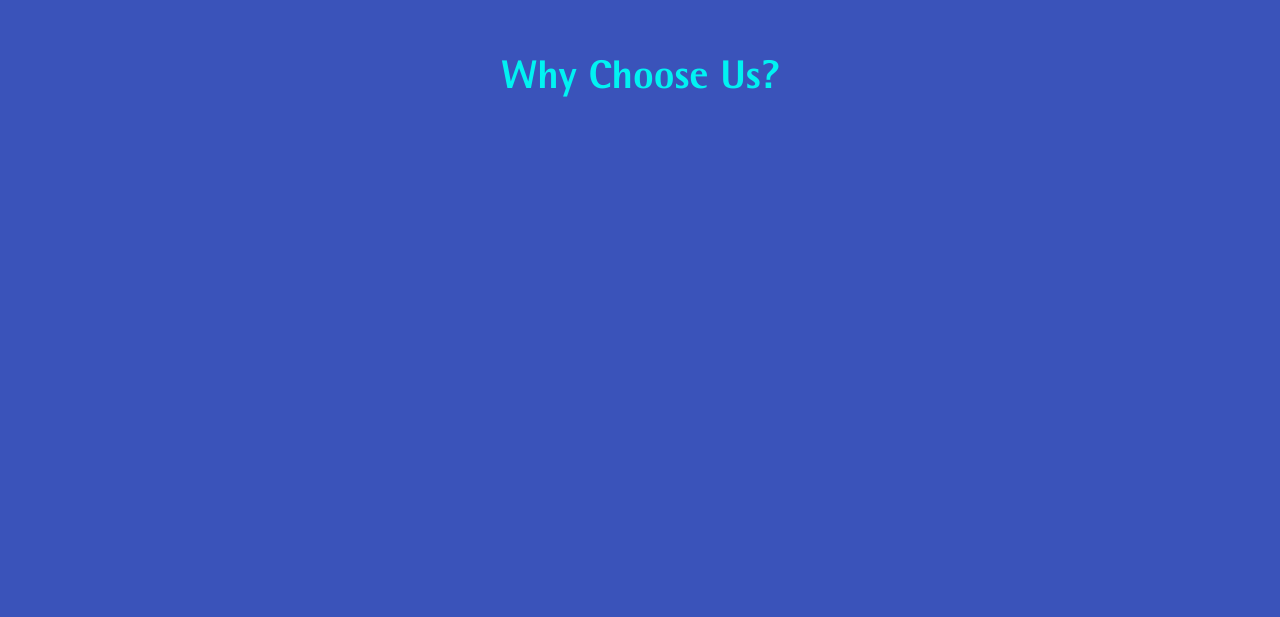
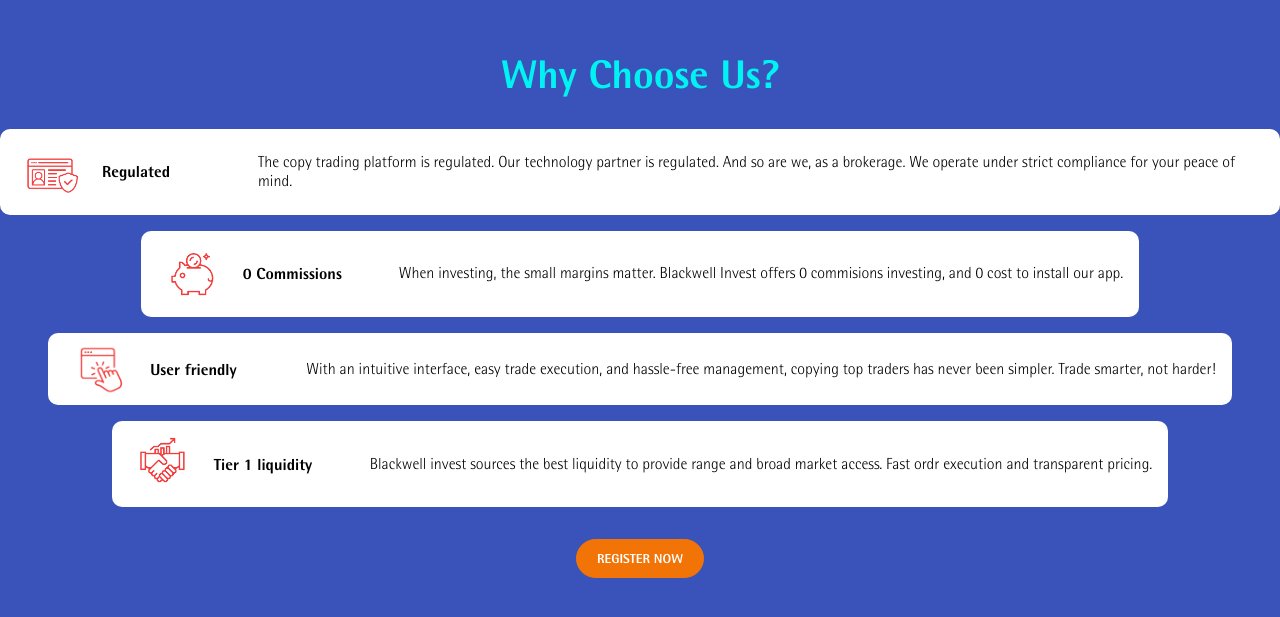
Before and after one commit to Nickole2116/blackwell-test, a Next.js app: page / in a window 1280 px wide. Shown: the part 4210-4827 px from the top of the page. Built offline with nearby package versions, Linux system fonts and the light colour scheme.

Commit message:
choose us section

```diff
--- a/app/home/layout/sections/ChooseUsSection.tsx
+++ b/app/home/layout/sections/ChooseUsSection.tsx
@@ -1,6 +1,7 @@
 'use client'
 
 import Image from "next/image";
+import Button from "@/app/components/shared/Button";
 
 
 export default function ChooseUsSection() {
@@ -8,6 +9,30 @@
         <div className="bigtitle">Why Choose Us?</div>
 
         <div className="choose-box">
+            <div className="list">
+                <Image src="/blackwell/choose/icon-1.png" alt="App Store" width={100} height={100} className="icon" />
+                <b>Regulated</b>
+                <p>The copy trading platform is regulated. Our technology partner is regulated. And so are we, as a brokerage. We operate under strict compliance for your peace of mind.</p>
+            </div>
+            <div className="list">
+                <Image src="/blackwell/choose/icon-2.png" alt="App Store" width={100} height={100} className="icon" />
+                <b>0 Commissions</b>
+                <p>When investing, the small margins matter. Blackwell Invest offers 0 commisions investing, and 0 cost to install our app.</p>
+            </div>
+            <div className="list">
+                <Image src="/blackwell/choose/icon-3.png" alt="App Store" width={100} height={100} className="icon" />
+                <b>User friendly</b>
+                <p>With an intuitive interface, easy trade execution, and hassle-free management, copying top traders has never been simpler. Trade smarter, not harder!</p>
+            </div>
+            <div className="list">
+                <Image src="/blackwell/choose/icon-4.png" alt="App Store" width={100} height={100} className="icon" />
+                <b>Tier 1 liquidity</b>
+                <p>Blackwell invest sources the best liquidity to provide range and broad market access. Fast ordr execution and transparent pricing.</p>
+            </div>
+        </div>
+
+        <div className="text-center">
+            <Button variant="primary">Register Now</Button>
 
         </div>
     </>
--- a/styles/globals.scss
+++ b/styles/globals.scss
@@ -405,6 +405,34 @@
     position: relative;
     padding: 2rem 0;
     min-height: 100vh;
+
+    & > .bigtitle {
+      padding-bottom: 2rem;
+    }
+
+    & > .choose-box {
+      display: flex;
+      align-items: center;
+      flex-direction: column;
+      gap: 1rem;
+      margin-bottom: 2rem;
+      & > .list {
+        background: #fff;
+        display: flex;
+        align-items: center;
+        gap: 1rem;
+        border-radius: 10px;
+        padding: .5rem 1rem;
+        & .icon {
+          width: 70px;
+          height: auto;
+        }
+        & b {
+          min-width: 140px;
+        }
+        & p {}
+      }
+    }
   }
   & > .navigate-section {
     position: relative;
```
Also changed, not shown: app/components/shared/SlideShow.tsx (added).
